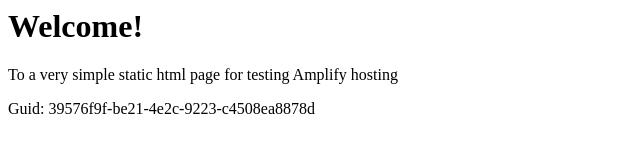
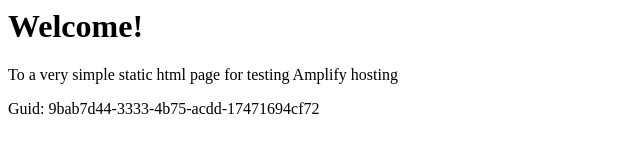
Before and after one commit to aws-aemilia-pdx/Github-PR-Commit-Integration-Test-DoNotTouch-GitHubWebhookPushCanaryTest-v1-prod-us-west-2, a website: page src/index.html in a window 1280 px wide. Shown: the full height of the page, 0-640 px from the left. Drawn offline with Linux system fonts and the light colour scheme.

Commit message:
commit from integ tests

```diff
--- a/src/index.html
+++ b/src/index.html
@@ -12,6 +12,6 @@
 <body>
     <h1>Welcome!</h1>
     <p>To a very simple static html page for testing Amplify hosting</p>
-    <p>Guid: 39576f9f-be21-4e2c-9223-c4508ea8878d</p></body>
+    <p>Guid: 9bab7d44-3333-4b75-acdd-17471694cf72</p></body>
 
 </html>
```
